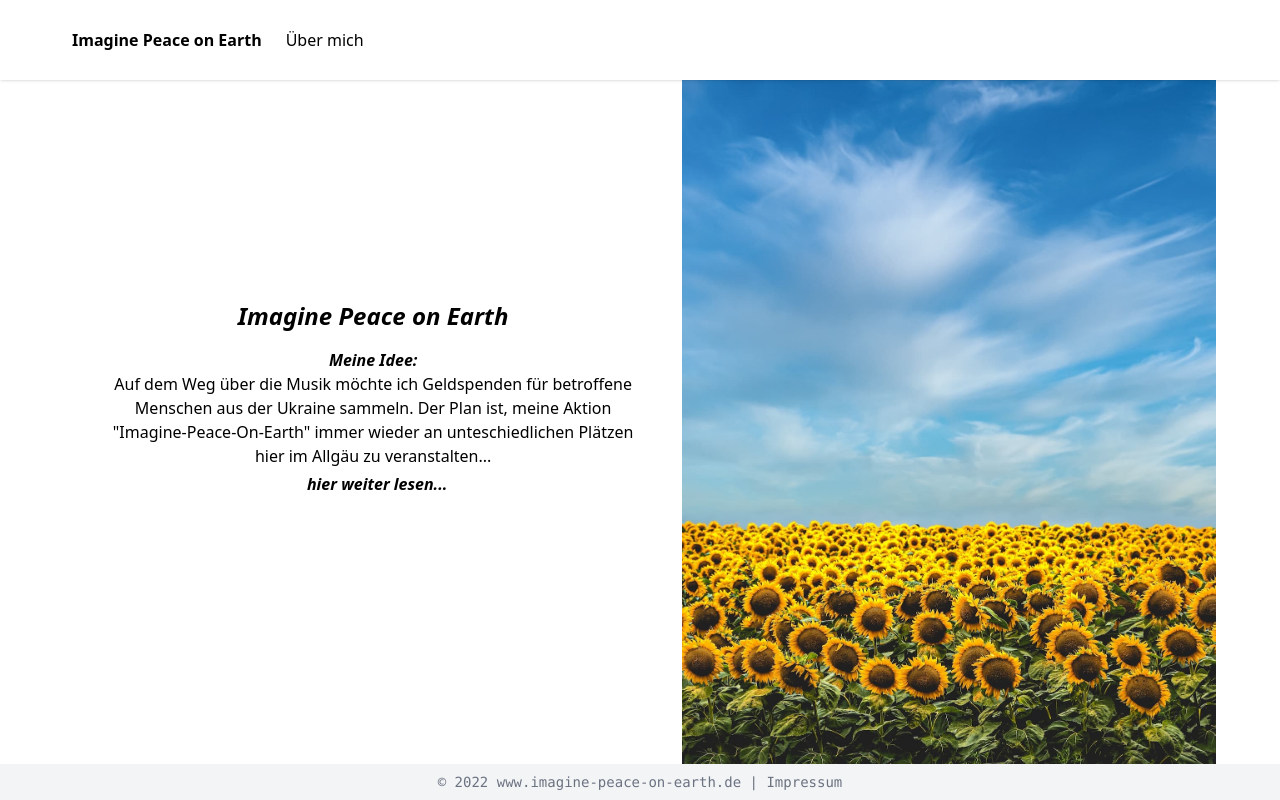
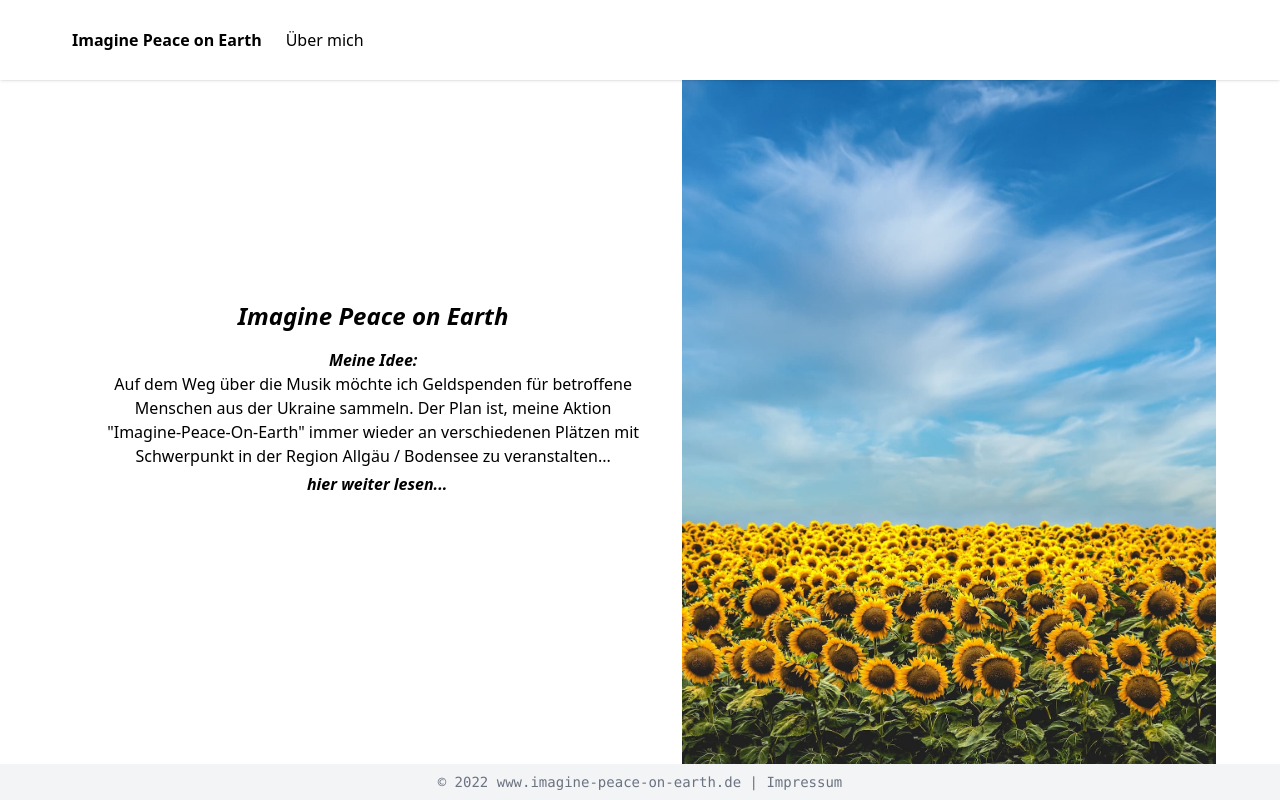
Before and after one commit to mocbuh/imaginepeace, a website: page index.html in a window 1280 px wide. Drawn offline with nearby package versions, Linux system fonts and the light colour scheme; files that its build step writes are made by us from their sources.

Commit message:
index page: hier im Allgäu changed to mit Schwerpunkt in der Region Allgäu / Bodensee

```diff
--- a/index.html
+++ b/index.html
@@ -27,7 +27,7 @@
       <div class="absolute top-1/4 w-full text-center text-white px-8 md:relative md:text-black md:flex md:justify-center md:items-center md:flex-col">
         <h1 class="text-2xl italic font-bold pb-2">Imagine Peace on Earth</h1>
         <h1 class="text-l italic font-bold pt-2">Meine Idee:</h1>
-        <p>Auf dem Weg über die Musik möchte ich Geldspenden für betroffene Menschen aus der Ukraine sammeln. Der Plan ist, meine Aktion "Imagine-Peace-On-Earth" immer wieder an unteschiedlichen Plätzen hier im Allgäu zu veranstalten...
+        <p>Auf dem Weg über die Musik möchte ich Geldspenden für betroffene Menschen aus der Ukraine sammeln. Der Plan ist, meine Aktion "Imagine-Peace-On-Earth" immer wieder an verschiedenen Plätzen mit Schwerpunkt in der Region Allgäu / Bodensee zu veranstalten... </p>
 
         <a href="about.html" class="block mt-1 py-1 px-2 hover:bg-gray-100 rounded md:mt-0 md:ml-2 italic font-bold">hier weiter lesen...</a>
 
```
